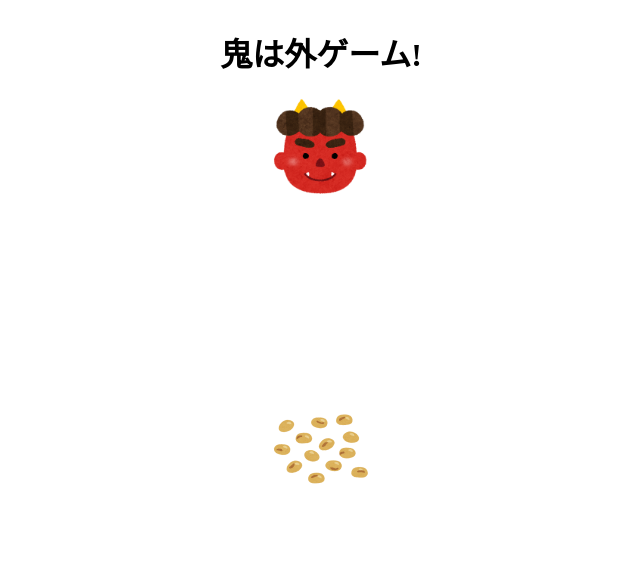
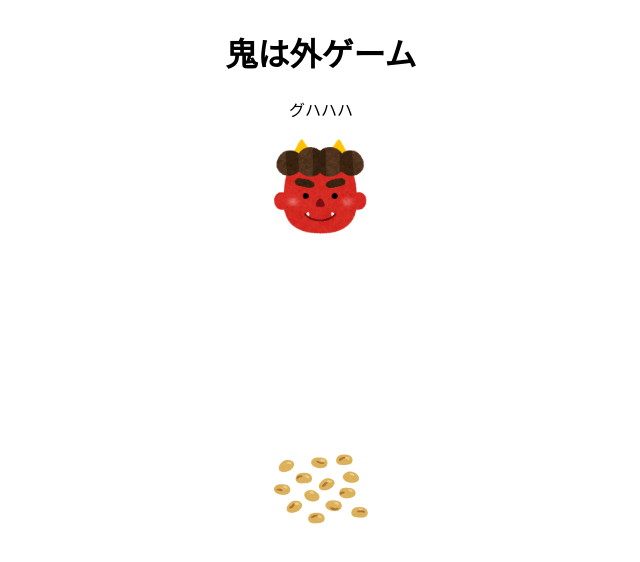
Before and after one commit to pepe-s/oniwasoto, a plain HTML site: page index.html in a window 1280 px wide. Shown: the whole page, without its empty margins (319-959 px from the left). Drawn offline with Linux system fonts and the light colour scheme.

Commit message:
Update index.html

```diff
--- a/index.html
+++ b/index.html
@@ -10,7 +10,10 @@
   </head>
   <body>
     <div class="container">
-      <h1>鬼は外ゲーム!</h1>
+      <h1>鬼は外ゲーム</h1>
+    </div>
+    <div class="container">
+      <p id="counter">グハハハ</p>
     </div>
     <div class="container" id="main">
       <div class="container">
@@ -20,7 +23,6 @@
       <div class="container">
         <img id="mame" src="./images/vegetable_daizu.png" alt="" />
       </div>
-      <!-- <img id="tama" src="./images/fruit_cacao_kakao.png" alt="" /> -->
     </div>
   </body>
 </html>
```
